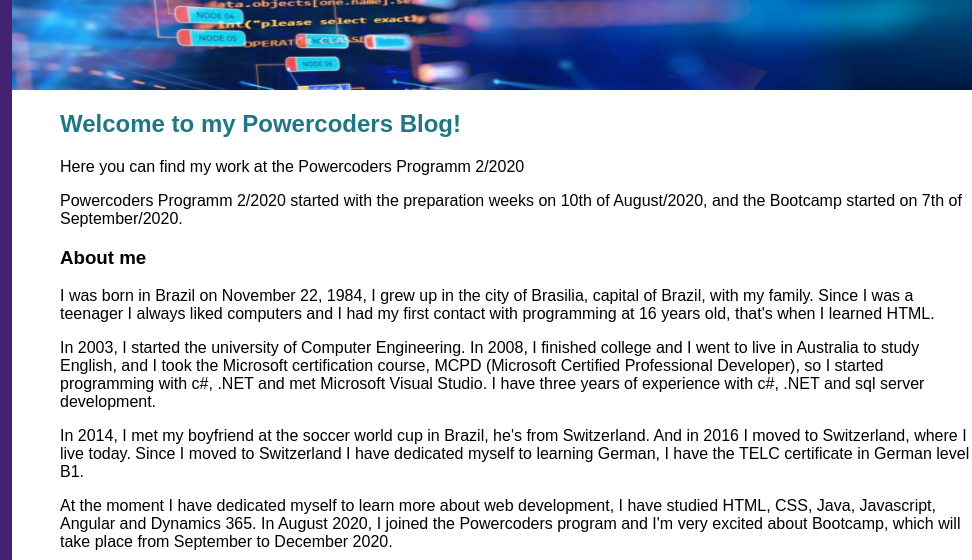
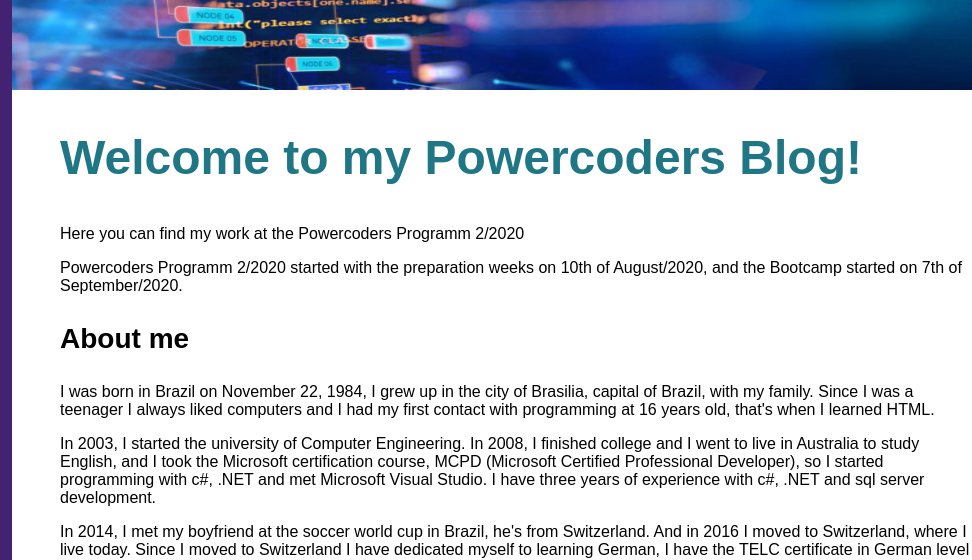
Before and after one commit to engmila/poco-blog-camilanascimento, a plain HTML site: page index.html in a window 1280 px wide. Shown: the part 230-790 px from the top of the page, 308-1280 px from the left. Drawn offline with Linux system fonts and the light colour scheme.

Commit message:
Changed font size from h2 and h3 in the main.

```diff
--- a/styles/main.css
+++ b/styles/main.css
@@ -81,6 +81,14 @@ main {
     margin-left: 25%;
 }
 
+main h2 {
+    font-size: 3em;
+}
+
+main h3 {
+    font-size: 1.75em;
+}
+
 #mainHeaderImg {
     display: block;
     width: 100%;
```
